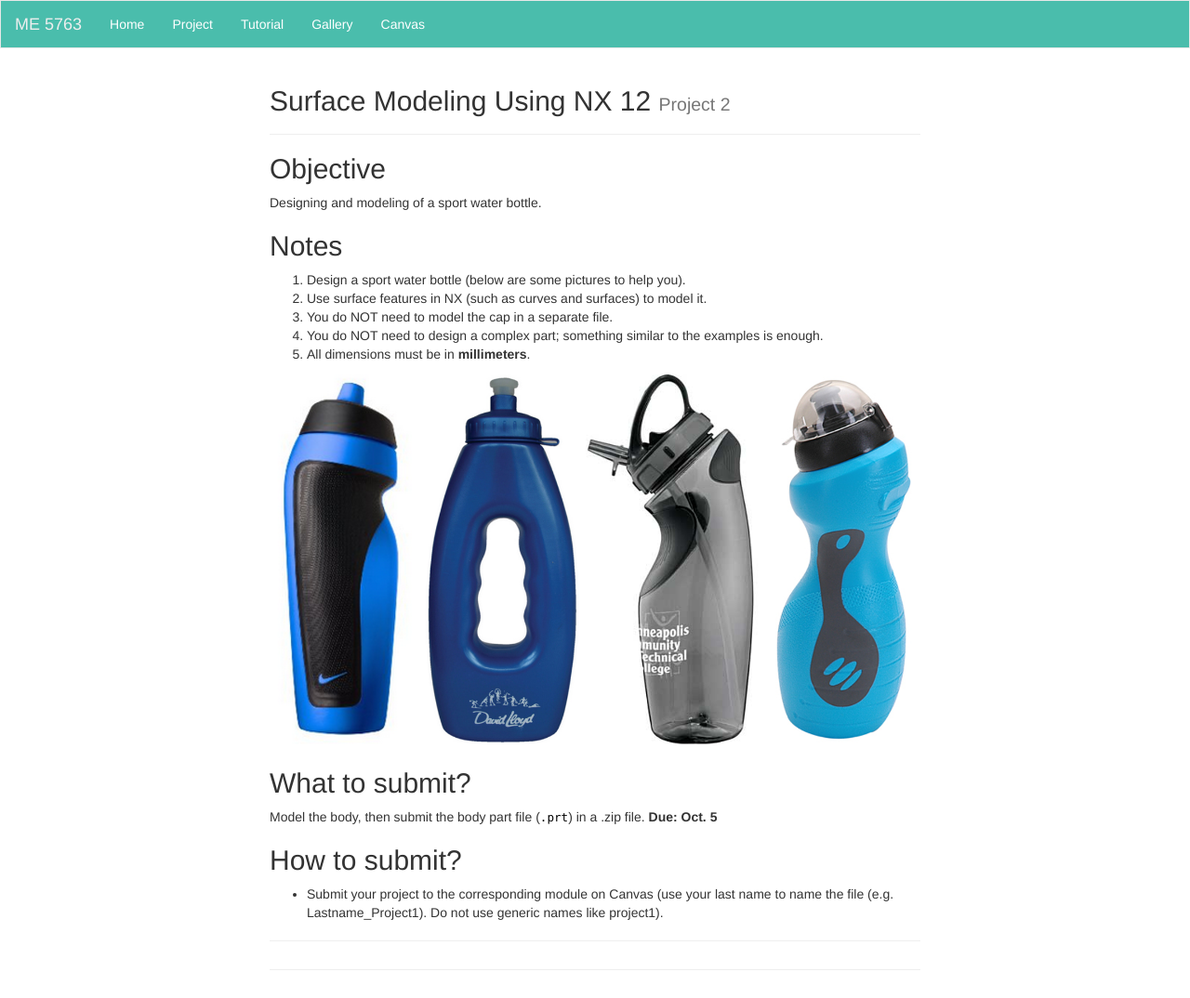
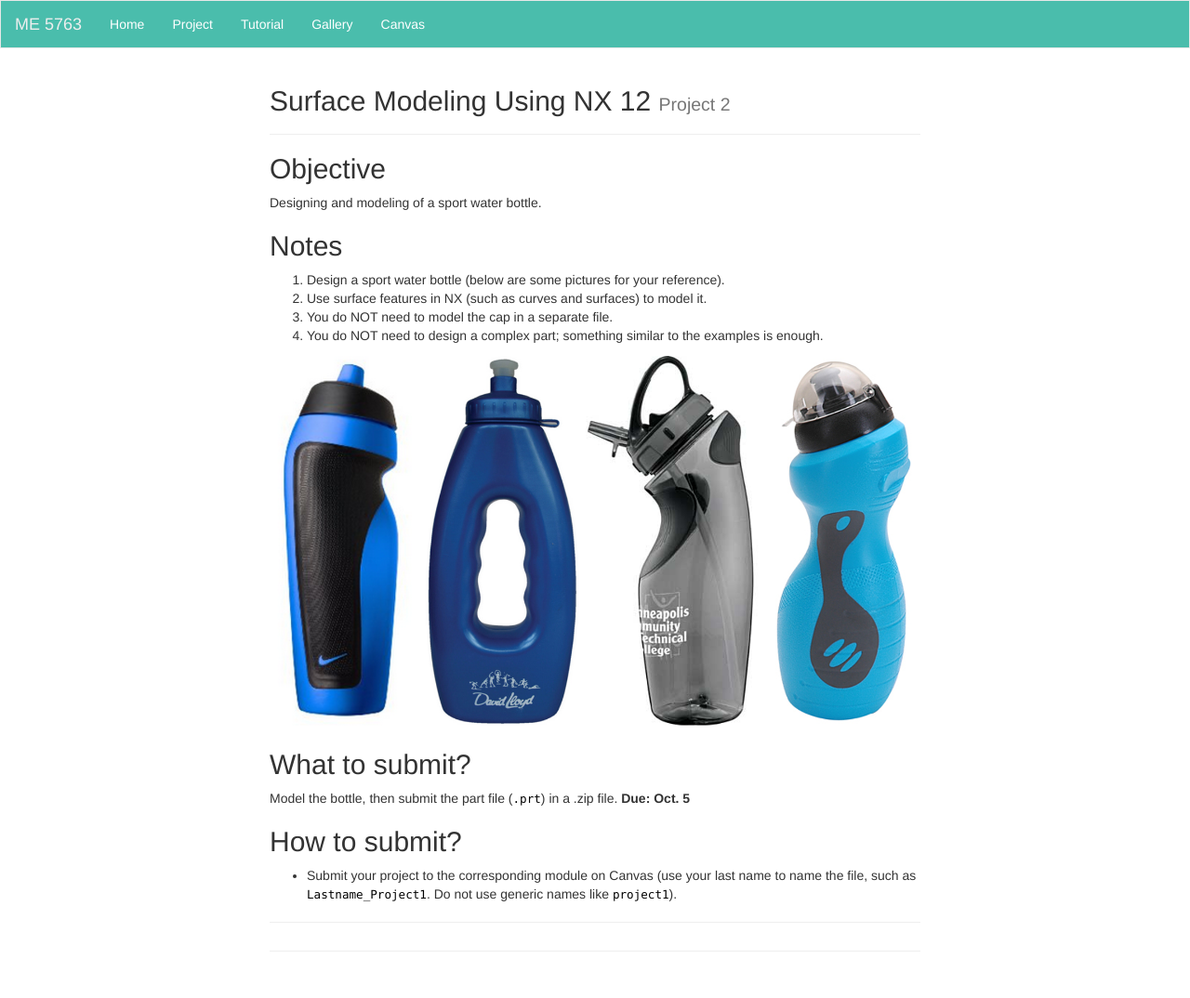
Before and after one commit to me5763/lab-fs19, a Jekyll site: the page built from pages/project-2-bottle.md, in a window 1280 px wide. Shown: the whole page at 93% size. Built offline with Jekyll 4.4.1, drawn with Linux system fonts in a browser that asks for light colours; nearby versions of some CDN libraries; comment, search, counter and statistics services are not loaded.

Commit message:
update project 2

```diff
--- a/pages/project-2-bottle.md
+++ b/pages/project-2-bottle.md
@@ -11,11 +11,10 @@ Designing and modeling of a sport water bottle.
 
 ## Notes
 
-1. Design a sport water bottle (below are some pictures to help you).
+1. Design a sport water bottle (below are some pictures for your reference).
 2. Use surface features in NX (such as curves and surfaces) to model it.
 3. You do NOT need to model the cap in a separate file.
 4. You do NOT need to design a complex part; something similar to the examples is enough.
-5. All dimensions must be in **millimeters**.
 
 <img src="../assets/images/project-2/bottles.png" width="700">
 
@@ -23,8 +22,8 @@ Designing and modeling of a sport water bottle.
 
 ## What to submit?
 
-Model the body, then submit the body part file (`.prt`) in a .zip file. **Due: Oct. 5**
+Model the bottle, then submit the part file (`.prt`) in a .zip file. **Due: Oct. 5**
 
 ## How to submit?
 
-- Submit your project to the corresponding module on Canvas (use your last name to name the file (e.g. Lastname_Project1). Do not use generic names like project1).
+- Submit your project to the corresponding module on Canvas (use your last name to name the file, such as `Lastname_Project1`. Do not use generic names like `project1`).
```
